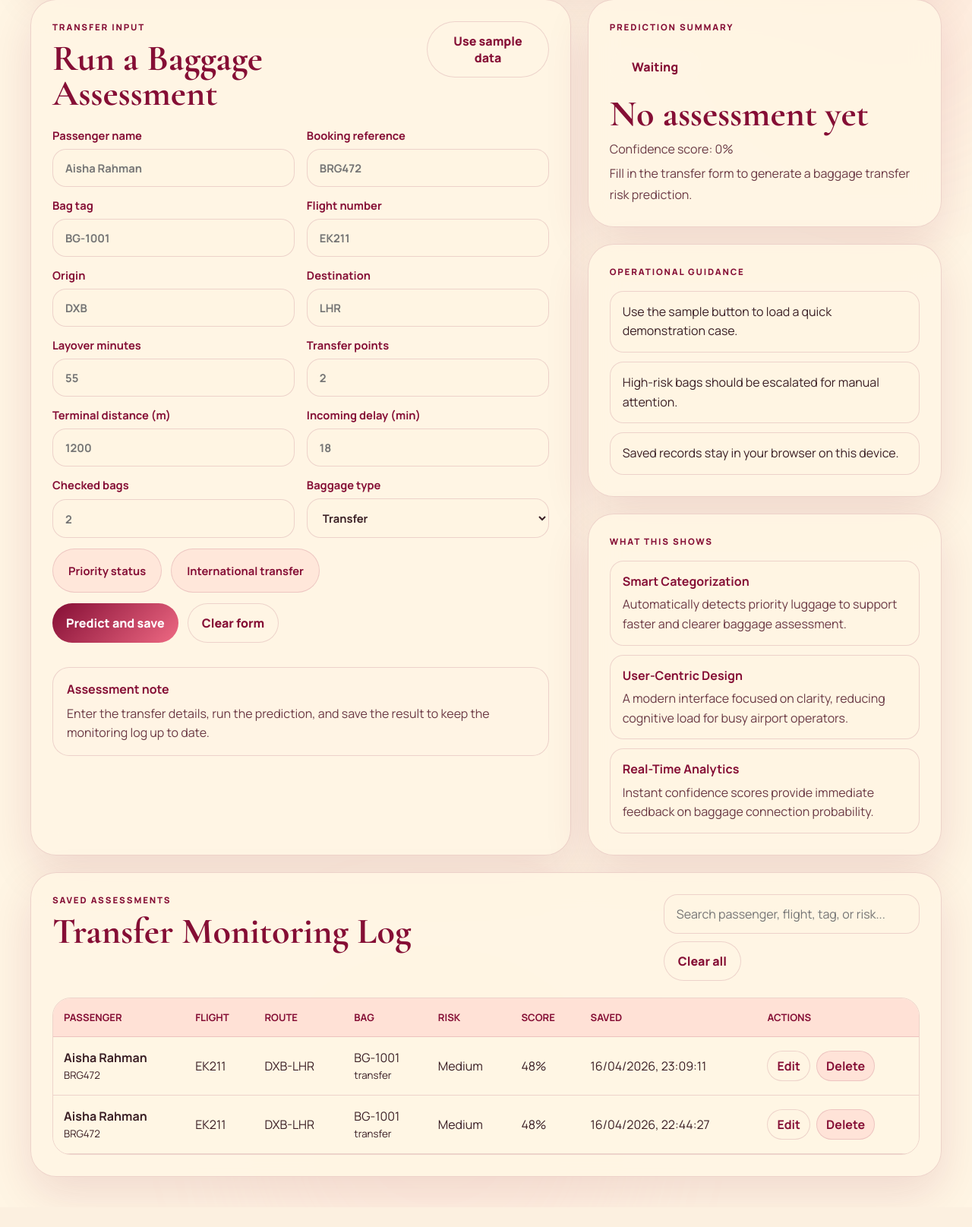
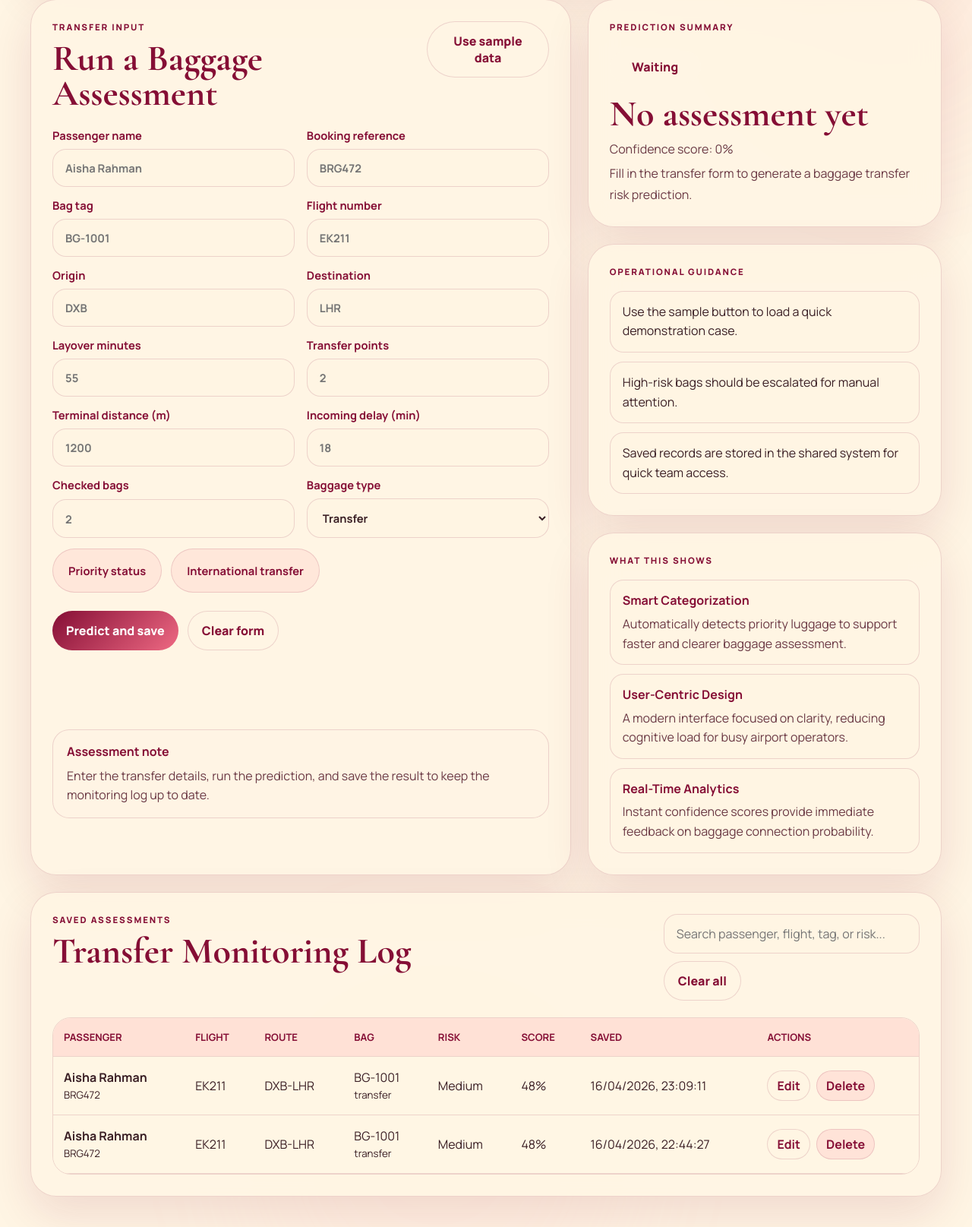
Before and after one commit to saiadd9/bagsafe-ai, a Flask app: page / in a window 1280 px wide. Shown: the part 460-2075 px from the top of the page at 76% size. Before the commit the page ends 2037 px from the top, so only its background shows below. Run offline with Flask 3, Linux system fonts and the light colour scheme; data comes from the database, SQL or seed files in the repository.

Commit message:
describe your change

```diff
--- a/static/styles.css
+++ b/static/styles.css
@@ -248,11 +248,18 @@ h2 {
   gap: 22px;
 }
 
+.form-card {
+  display: flex;
+  flex-direction: column;
+}
+
 .assessment-form {
   display: grid;
   grid-template-columns: repeat(2, 1fr);
   gap: 14px 16px;
   margin-top: 22px;
+  flex: 1;
+  align-content: start;
 }
 
 .assessment-form label {
@@ -292,9 +299,13 @@ h2 {
   gap: 12px;
 }
 
+.action-row {
+  margin-top: 10px;
+}
+
 .form-note {
   grid-column: 1 / -1;
-  margin-top: 18px;
+  margin-top: 90px;
   padding: 16px 18px;
   border-radius: 22px;
   background: rgba(255, 245, 228, 0.82);
@@ -561,6 +572,10 @@ tbody tr:hover {
     grid-template-columns: 1fr;
   }
 
+  .form-note {
+    margin-top: 40px;
+  }
+
   .toolbar {
     width: 100%;
   }
--- a/templates/index.html
+++ b/templates/index.html
@@ -162,7 +162,7 @@
               <ul id="recommendationList" class="recommendation-list">
                 <li>Use the sample button to load a quick demonstration case.</li>
                 <li>High-risk bags should be escalated for manual attention.</li>
-                <li>Saved records stay in your browser on this device.</li>
+                <li>Saved records are stored in the shared system for quick team access.</li>
               </ul>
             </section>
 
```
